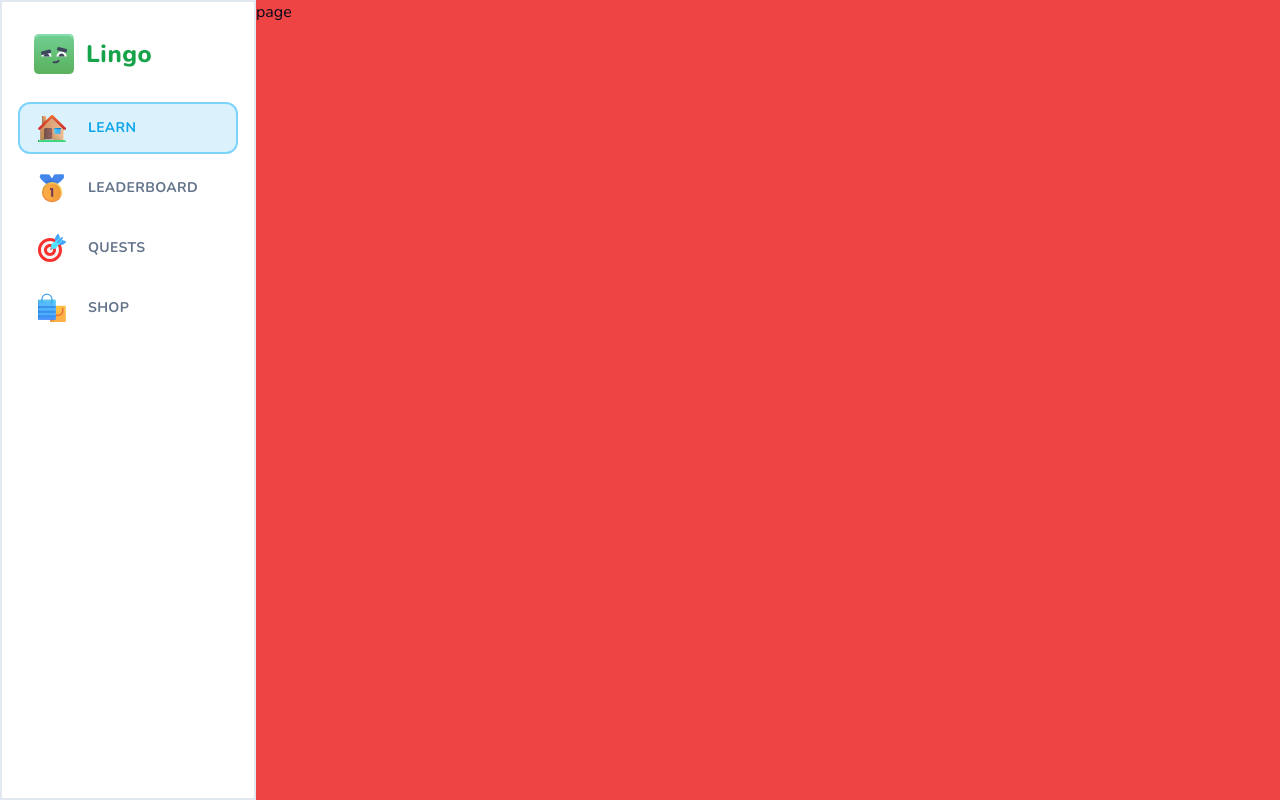
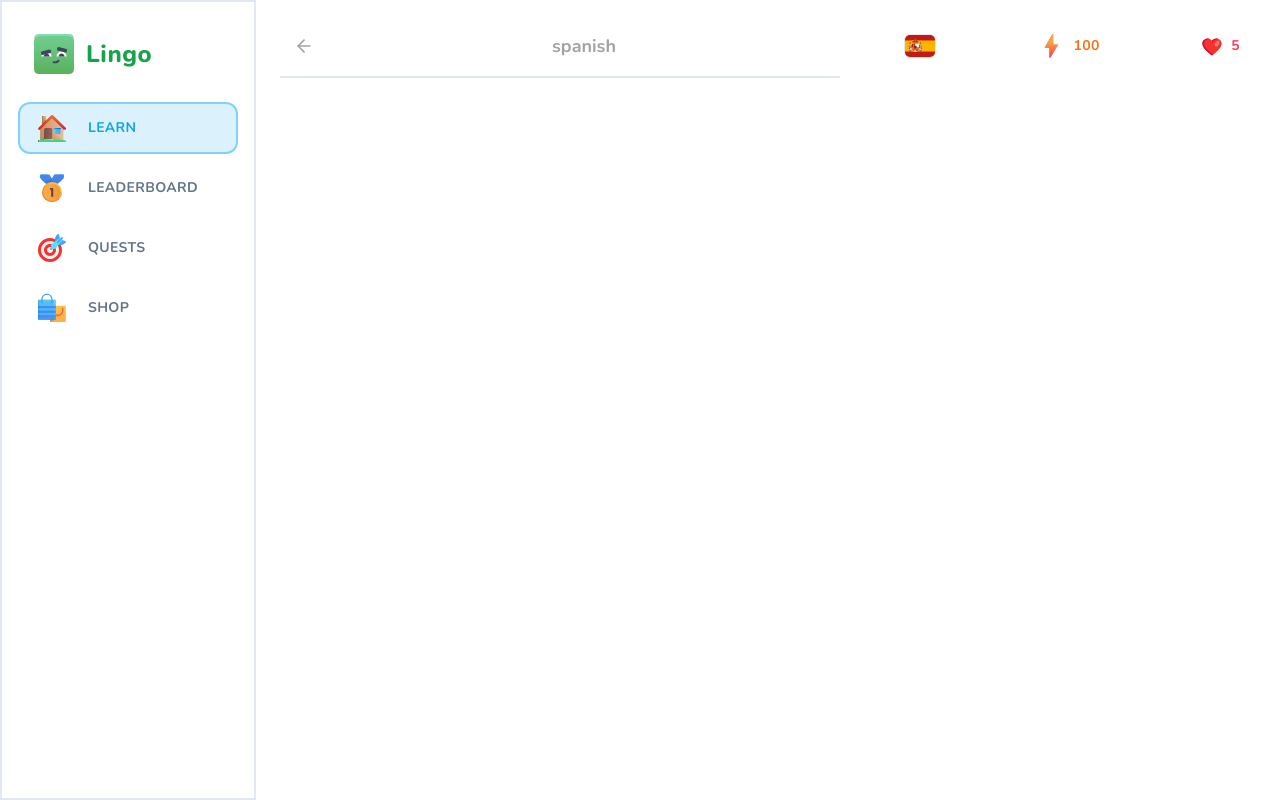
Before and after one commit to Nocteln/duolingo-clone, a Next.js app: page /learn in a window 1280 px wide. Built offline with nearby package versions, Linux system fonts and the light colour scheme.

Commit message:
learn page wrappers

```diff
--- a/app/(main)/layout.tsx
+++ b/app/(main)/layout.tsx
@@ -10,8 +10,8 @@
     <>
       <ModibleHeader />
       <Sidebar className="hidden lg:flex" />
-      <main className="lg:pl-[256px] h-full  lg:pt-0">
-        <div className="bg-red-500 h-full">{children}</div>
+      <main className="lg:pl-[256px] h-full pt-[50px] lg:pt-0">
+        <div className="max-w-[1056px] mx-auto pt-6 h-full">{children}</div>
       </main>
     </>
   );
--- /dev/null
+++ b/app/(main)/learn/header.tsx
@@ -0,0 +1,21 @@
+import { Button } from "@/components/ui/button";
+import { ArrowLeft } from "lucide-react";
+import Link from "next/link";
+
+type Props = {
+  title: string;
+};
+
+export const Header = ({ title }: Props) => {
+  return (
+    <div className="sticky top-0 bg-white pb-3 lg:pt-[28px] lg:mt-[-28px] flex items-center justify-between border-b-2 mb-5 text-neutral-400 lg:z-50">
+      <Link href="/courses">
+        <Button variant="ghost" size="sm">
+          <ArrowLeft className="h-5 stroke-2 text-neutral-400" />
+        </Button>
+      </Link>
+      <h1 className="font-bold text-lg">{title}</h1>
+      <div />
+    </div>
+  );
+};
--- a/app/(main)/learn/page.tsx
+++ b/app/(main)/learn/page.tsx
@@ -1,4 +1,23 @@
+import { FeedWrapper } from "@/components/FeedWrapper";
+import { StickyWrapper } from "@/components/StickyWrapper";
+import { Header } from "./header";
+import { UserProgress } from "@/components/UserProgress";
+
 const LearnPage = () => {
-  return <div>page</div>;
+  return (
+    <div className="flex flex-row-reverse gap-[48px] px-6 ">
+      <StickyWrapper>
+        <UserProgress
+          activeCourse={{ title: "Spanish", imageSrc: "/es.svg" }}
+          hearts={5}
+          points={100}
+          hasActiveSubscription={false}
+        />
+      </StickyWrapper>
+      <FeedWrapper>
+        <Header title="spanish" />
+      </FeedWrapper>
+    </div>
+  );
 };
 export default LearnPage;
--- /dev/null
+++ b/components/FeedWrapper.tsx
@@ -0,0 +1,7 @@
+type Props = {
+  children: React.ReactNode;
+};
+
+export const FeedWrapper = ({ children }: Props) => {
+  return <div className="flex-1 relative top-0 pb-10">{children}</div>;
+};
--- /dev/null
+++ b/components/StickyWrapper.tsx
@@ -0,0 +1,13 @@
+type Props = {
+  children: React.ReactNode;
+};
+
+export const StickyWrapper = ({ children }: Props) => {
+  return (
+    <div className="hidden lg:block w-[368px] sticky self-end bottom-6">
+      <div className="min-h-[calc(100vh-48px)] sticky top-6 flex flex-col gap-y-4">
+        {children}
+      </div>
+    </div>
+  );
+};
--- /dev/null
+++ b/components/UserProgress.tsx
@@ -0,0 +1,62 @@
+import Link from "next/link";
+import { Button } from "./ui/button";
+import Image from "next/image";
+import { InfinityIcon } from "lucide-react";
+
+type Props = {
+  activeCourse: { imageSrc: string; title: string }; //TODO: replace with DB types
+  hearts: number;
+  points: number;
+  hasActiveSubscription: boolean;
+};
+
+export const UserProgress = ({
+  activeCourse,
+  hearts,
+  points,
+  hasActiveSubscription,
+}: Props) => {
+  return (
+    <div className="flex items-center justify-between gap-x-2 w-full">
+      <Link href="/courses">
+        <Button variant="ghost">
+          <Image
+            src={activeCourse.imageSrc}
+            alt={activeCourse.title}
+            className="rounded-md border"
+            width={32}
+            height={32}
+          />
+        </Button>
+      </Link>
+      <Link href="/shop">
+        <Button variant="ghost" className="text-orange-500">
+          <Image
+            src="/points.svg"
+            height={28}
+            width={28}
+            alt="points"
+            className="mr-2"
+          />
+          {points}
+        </Button>
+      </Link>
+      <Link href="/shop">
+        <Button variant="ghost" className="text-rose-500">
+          <Image
+            src="/heart.svg"
+            height={22}
+            width={22}
+            alt="hearts"
+            className="mr-2"
+          />
+          {hasActiveSubscription ? (
+            <InfinityIcon className="h-4 w-4 stroke-[3]" />
+          ) : (
+            hearts
+          )}
+        </Button>
+      </Link>
+    </div>
+  );
+};
```
Also changed, not shown: public/heart.svg (added), public/points.svg (added).
